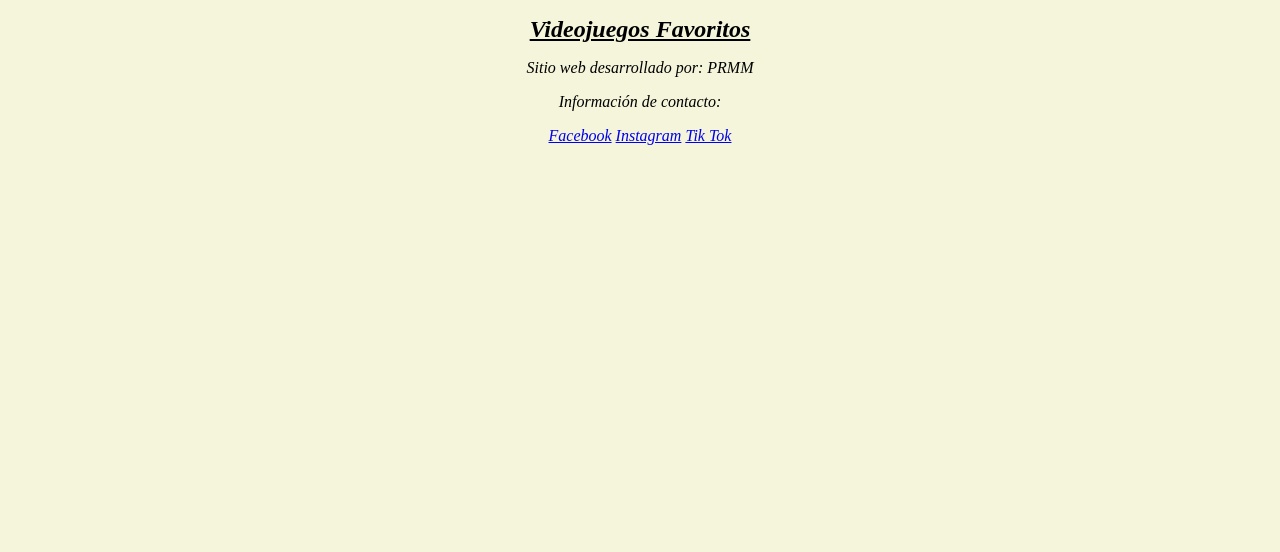
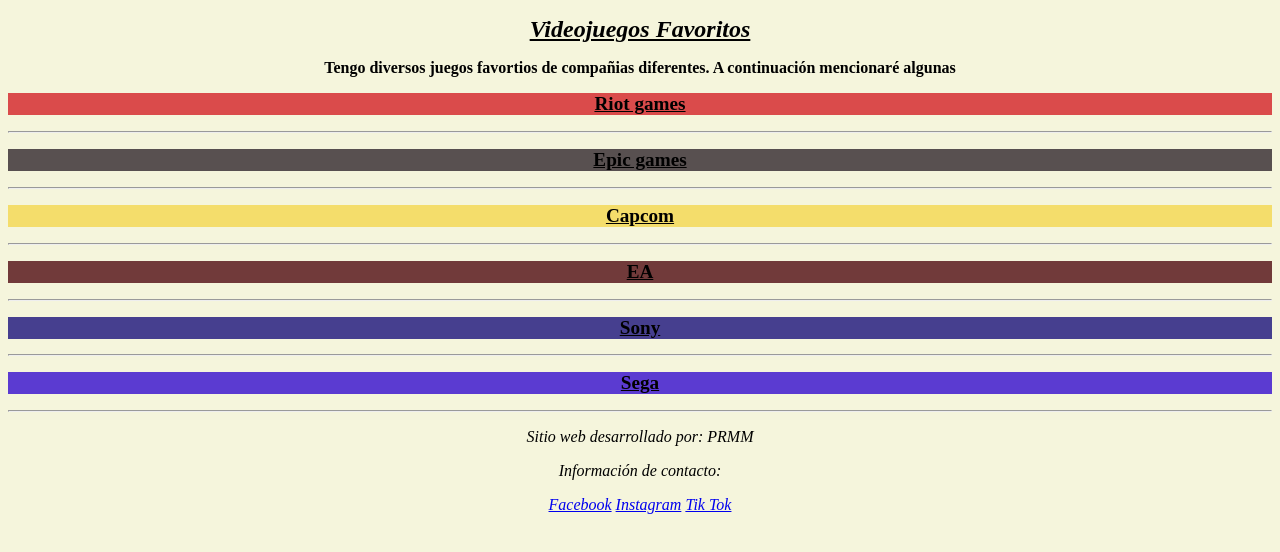
Before and after one commit to 23rm/FDW_29-01-25, a plain HTML site: page videojuegos.html in a window 1280 px wide. Drawn offline with Linux system fonts and the light colour scheme.

Commit message:
8vo Videojuegos

```diff
--- a/videojuegos.html
+++ b/videojuegos.html
@@ -34,7 +34,43 @@
         </header>
     </header>
     <main>
-
+        <p style="text-align: center; font-weight: bolder; font-size: medium;">Tengo diversos juegos favortios de compañias diferentes. A continuación mencionaré algunas</p>
+        <article>
+            <header>
+                <h2 class="subtitulos" style="background-color: rgb(218, 75, 75);">Riot games</h1>
+            </header>
+            <hr>
+        </article>
+        <article>
+            <header>
+                <h2 class="subtitulos" style="background-color: rgb(88, 80, 80);">Epic games</h1>
+            </header>
+            <hr>
+        </article>
+        <article>
+            <header>
+                <h2 class="subtitulos" style="background-color: rgb(244, 221, 107);">Capcom</h1>
+            </header>
+            <hr>
+        </article>
+        <article>
+            <header>
+                <h2 class="subtitulos" style="background-color: rgb(113, 58, 58);">EA</h1>
+            </header>
+            <hr>
+        </article>
+        <article>
+            <header>
+                <h2 class="subtitulos" style="background-color: rgb(70, 63, 143);">Sony</h1>
+            </header>
+            <hr>
+        </article>
+        <article>
+            <header>
+                <h2 class="subtitulos" style="background-color: rgb(91, 59, 209);">Sega</h1>
+            </header>
+            <hr>
+        </article>
     </main>
     <aside>
 
```
